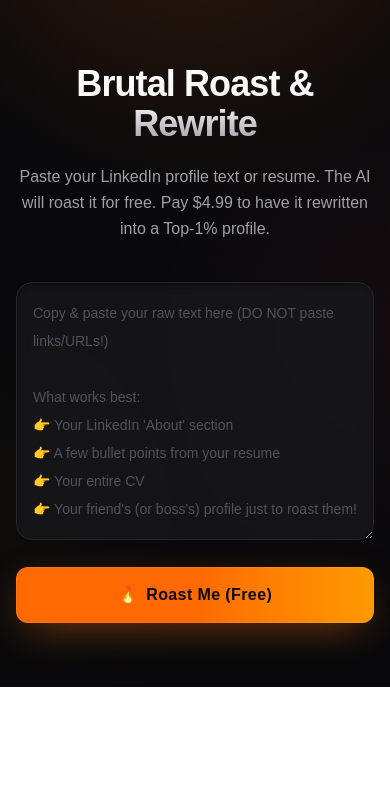
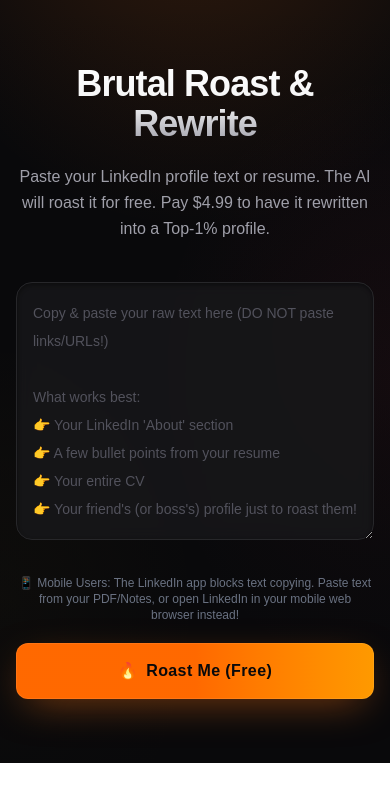
Before and after one commit to hemkantguptag-maker/roast-engine, a Next.js app: page / in a window 390 px wide. Shown: the top 802 px of the page. Built offline with nearby package versions, Linux system fonts and the light colour scheme; no server answers.

Commit message:
Added mobile copy-paste warning text

```diff
--- a/app/page.tsx
+++ b/app/page.tsx
@@ -361,6 +361,10 @@
             required
             className="min-h-[200px] w-full resize-y rounded-2xl border border-zinc-800 bg-zinc-900/80 px-4 py-4 text-sm leading-7 text-zinc-100 shadow-inner shadow-black/40 outline-none ring-0 placeholder:text-zinc-600 backdrop-blur-sm transition-[border-color,box-shadow] focus:border-orange-500/60 focus:shadow-[0_0_0_3px_rgba(249,115,22,0.15)] enabled:hover:border-zinc-700 disabled:cursor-not-allowed disabled:opacity-60 sm:min-h-[220px] sm:text-base"
           />
+          <p className="mt-2 text-center text-xs text-gray-500">
+            📱 Mobile Users: The LinkedIn app blocks text copying. Paste text from
+            your PDF/Notes, or open LinkedIn in your mobile web browser instead!
+          </p>
           {error ? (
             <p className="text-sm leading-relaxed text-red-400">{error}</p>
           ) : null}
```
